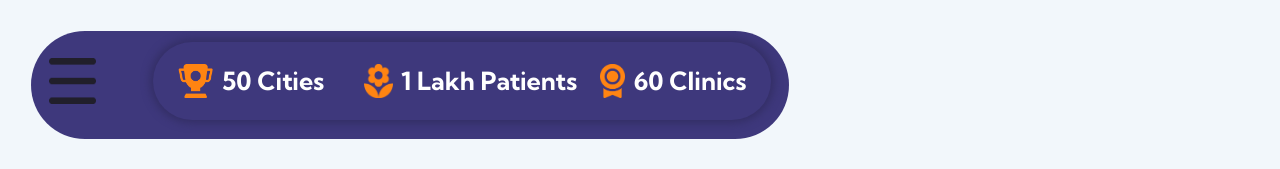
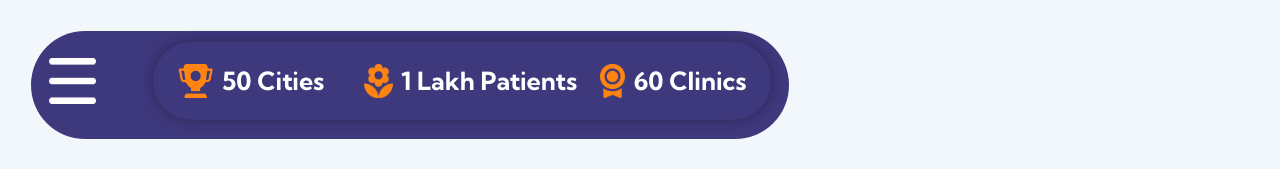
Before and after one commit to 18121A05L2/dental-react, a React (Create React App) app: page / in a window 1280 px wide. Shown: the top 169 px of the page. Built offline with nearby package versions, Linux system fonts and the light colour scheme.

Commit message:
fixed payment section

```diff
--- a/src/Payments.js
+++ b/src/Payments.js
@@ -4,6 +4,7 @@ import FixedBottom from "./components/payments/FixedBottom";
 import Modal from "./components/payments/Modal";
 import { useRecoilState } from "recoil";
 import { modalState } from "./atom/ModalState";
+import FixedHeader from "./components/home/FixedHeader";
 
 function Payments() {
   const [isOpen, setIsOpen] = useRecoilState(modalState);
@@ -14,46 +15,7 @@ function Payments() {
       } `}
     >
       {/* ***************************** fixed Header ***************** */}
-      <div className=" fixed rounded-[1.9rem] h-[3.5rem] w-[24.563rem] bg-[#3E387C] py-2 right-[1rem] top-[1rem] left-[1rem] z-50 p-[0.6rem]   text-black flex justify-between items-center pb-3">
-        <img
-          className="w-[1.5rem] h-[1.5rem] "
-          src="/home/menub.png"
-          alt="menu"
-        ></img>
-
-        <div className=" bg-[#3E387C]   flex justify-around shadow-[0px_0px_8px_3px_#332E64] rounded-full text-black w-[20rem] h-[2.5rem]">
-          <div className=" flex justify-evenly px-2 items-center w-[6.9rem] h-[2.5rem] rounded-full  ">
-            <img
-              className="w-[1.125rem] h-[1.125rem]"
-              src="/home/cities.png"
-              alt="cities"
-            ></img>
-            <p className=" font-[700] text-[0.813rem] leading-[1rem] text-white">
-              50 Cities
-            </p>
-          </div>
-          <div className=" flex justify-evenly px-2 gap-1 items-center w-[8rem] h-[2.5rem] rounded-full  ">
-            <img
-              className="w-[0.94rem] h-[1.125rem]"
-              src="/home/patients.png"
-              alt="patients"
-            ></img>
-            <p className=" font-[700] text-[0.813rem] leading-[1rem] whitespace-nowrap text-white">
-              1 Lakh Patients
-            </p>
-          </div>
-          <div className=" flex justify-evenly px-2  items-center w-[6.9rem] h-[2.5rem] rounded-full  ">
-            <img
-              className="w-[0.813rem] h-[1.125rem]"
-              src="/home/clinics.png"
-              alt="clinic"
-            ></img>
-            <p className=" font-[700] text-[0.813rem] leading-[1rem] text-white">
-              60 Clinics
-            </p>
-          </div>
-        </div>
-      </div>
+      <FixedHeader />
 
       <div className="flex justify-between ">
         <img
--- /dev/null
+++ b/src/components/home/FixedHeader.jsx
@@ -0,0 +1,74 @@
+import React from 'react'
+
+function FixedHeader() {
+  return (
+    <div className=" fixed rounded-[1.9rem] h-[3.5rem] w-[24.563rem] bg-[#3E387C] py-2 right-[1rem] top-[1rem] left-[1rem] z-50 p-[0.6rem]   text-black flex justify-between items-center pb-3">
+      <img
+        className="w-[1.5rem] h-[1.5rem] "
+        src="/home/menu.png"
+        alt="menu"
+      ></img>
+
+      {/* {isMenuClicked && (
+          <div className=" absolute z-40 flex flex-col gap-2 top-16 bg-[#F2F7FB] p-4 border-2 rounded-[0.7rem]">
+            <h1 className='font-[700] text-[0.813rem] leading-[1rem]'>Download App Now!</h1>
+            <div className="flex justify-between">
+              <img
+                className="w-[4.125rem] h-[1.35rem]"
+                src="/home/google_store.png"
+                alt="google store"
+              ></img>
+              <img
+                className="w-[4.125rem] h-[1.35rem]"
+                src="/home/apple_store.png"
+                alt="apple store"
+              ></img>
+            </div>
+            <div className=" w-[4.625rem] h-[1.375] flex items-center justify-between ml-auto">
+              <p className="font-[700] text-[0.625rem] leading-[0.75rem]">
+                Continue
+              </p>
+              <div className=" flex items-center justify-center rounded-full h-[1.375rem] w-[1.375rem] bg-[linear-gradient(130.06deg,#ACA4FE_0%,#5C55AB_35.33%,#2B275A_75.68%)]">
+                <img className="w-[0.714rem] h-[0.625rem]" src="/home/arrow.png" alt="arrow"></img>
+              </div>
+            </div>
+          </div>
+        )} */}
+
+      <div className=" bg-[#3E387C]   flex justify-around shadow-[0px_0px_8px_3px_#332E64] rounded-full text-black w-[20rem] h-[2.5rem]">
+        <div className=" flex justify-evenly px-2 items-center w-[6.9rem] h-[2.5rem] rounded-full  ">
+          <img
+            className="w-[1.125rem] h-[1.125rem]"
+            src="/home/cities.png"
+            alt="cities"
+          ></img>
+          <p className=" font-[700] text-[0.813rem] leading-[1rem] text-white">
+            50 Cities
+          </p>
+        </div>
+        <div className=" flex justify-evenly px-2 gap-1 items-center w-[8rem] h-[2.5rem] rounded-full  ">
+          <img
+            className="w-[0.94rem] h-[1.125rem]"
+            src="/home/patients.png"
+            alt="patients"
+          ></img>
+          <p className=" font-[700] text-[0.813rem] leading-[1rem] whitespace-nowrap text-white">
+            1 Lakh Patients
+          </p>
+        </div>
+        <div className=" flex justify-evenly px-2  items-center w-[6.9rem] h-[2.5rem] rounded-full  ">
+          <img
+            className="w-[0.813rem] h-[1.125rem]"
+            src="/home/clinics.png"
+            alt="clinic"
+          ></img>
+          <p className=" font-[700] text-[0.813rem] leading-[1rem] text-white">
+            60 Clinics
+          </p>
+        </div>
+      </div>
+    </div>
+  );
+}
+
+export default FixedHeader
--- a/src/components/home/Top.jsx
+++ b/src/components/home/Top.jsx
@@ -1,78 +1,15 @@
 import React,{useState} from 'react'
+
+import FixedHeader from './FixedHeader';
 
 function Top() {
   const [inputText, setInputText] = useState("")
-  const [isMenuClicked,setIsMenuClicked] = useState(false)
+
   console.log("Input text : "+inputText)
 
   return (
     <div className="top_section">
-      <div className=" fixed rounded-[1.9rem] h-[3.5rem] w-[24.563rem] bg-[#3E387C] py-2 right-[1rem] top-[1rem] left-[1rem] z-50 p-[0.6rem]   text-black flex justify-between items-center pb-3">
-        <img
-          onClick={() => setIsMenuClicked(!isMenuClicked)}
-          className="w-[1.5rem] h-[1.5rem] "
-          src="/home/menub.png"
-          alt="menu"
-        ></img>
-        {/* {isMenuClicked && (
-          <div className=" absolute z-40 flex flex-col gap-2 top-16 bg-[#F2F7FB] p-4 border-2 rounded-[0.7rem]">
-            <h1 className='font-[700] text-[0.813rem] leading-[1rem]'>Download App Now!</h1>
-            <div className="flex justify-between">
-              <img
-                className="w-[4.125rem] h-[1.35rem]"
-                src="/home/google_store.png"
-                alt="google store"
-              ></img>
-              <img
-                className="w-[4.125rem] h-[1.35rem]"
-                src="/home/apple_store.png"
-                alt="apple store"
-              ></img>
-            </div>
-            <div className=" w-[4.625rem] h-[1.375] flex items-center justify-between ml-auto">
-              <p className="font-[700] text-[0.625rem] leading-[0.75rem]">
-                Continue
-              </p>
-              <div className=" flex items-center justify-center rounded-full h-[1.375rem] w-[1.375rem] bg-[linear-gradient(130.06deg,#ACA4FE_0%,#5C55AB_35.33%,#2B275A_75.68%)]">
-                <img className="w-[0.714rem] h-[0.625rem]" src="/home/arrow.png" alt="arrow"></img>
-              </div>
-            </div>
-          </div>
-        )} */}
-
-        <div className=" bg-[#3E387C]   flex justify-around shadow-[0px_0px_8px_3px_#332E64] rounded-full text-black w-[20rem] h-[2.5rem]">
-          <div className=" flex justify-evenly px-2 items-center w-[6.9rem] h-[2.5rem] rounded-full  ">
-            <img
-              className="w-[1.125rem] h-[1.125rem]"
-              src="/home/cities.png"
-              alt="cities"
-            ></img>
-            <p className=" font-[700] text-[0.813rem] leading-[1rem] text-white">
-              50 Cities
-            </p>
-          </div>
-          <div className=" flex justify-evenly px-2 gap-1 items-center w-[8rem] h-[2.5rem] rounded-full  ">
-            <img
-              className="w-[0.94rem] h-[1.125rem]"
-              src="/home/patients.png"
-              alt="patients"
-            ></img>
-            <p className=" font-[700] text-[0.813rem] leading-[1rem] whitespace-nowrap text-white">
-              1 Lakh Patients
-            </p>
-          </div>
-          <div className=" flex justify-evenly px-2  items-center w-[6.9rem] h-[2.5rem] rounded-full  ">
-            <img
-              className="w-[0.813rem] h-[1.125rem]"
-              src="/home/clinics.png"
-              alt="clinic"
-            ></img>
-            <p className=" font-[700] text-[0.813rem] leading-[1rem] text-white">
-              60 Clinics
-            </p>
-          </div>
-        </div>
-      </div>
+      <FixedHeader/>
       <div className="flex justify-between pt-2">
         <h1 className=" font-['Kumbh_Sans'] font-[900] text-[1.75rem] leading-[2.2rem] text-[#211F2B] ">
           LET'S <span className="text-[#FF8412]">FIND </span>YOUR CONSULTANT
```
Also changed, not shown: public/home/menu.png.
